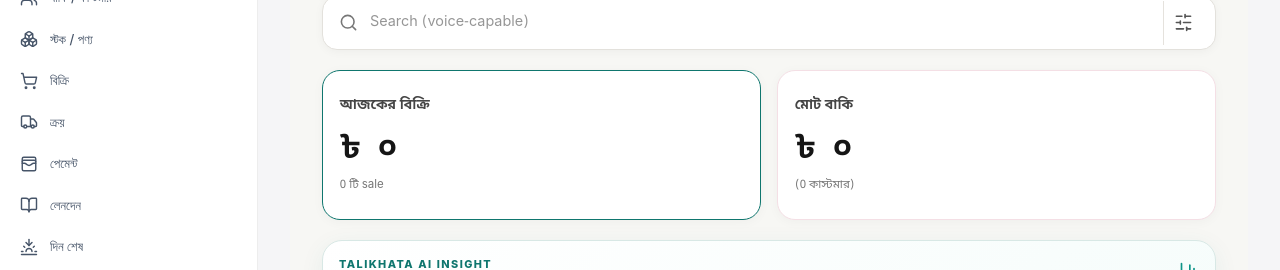
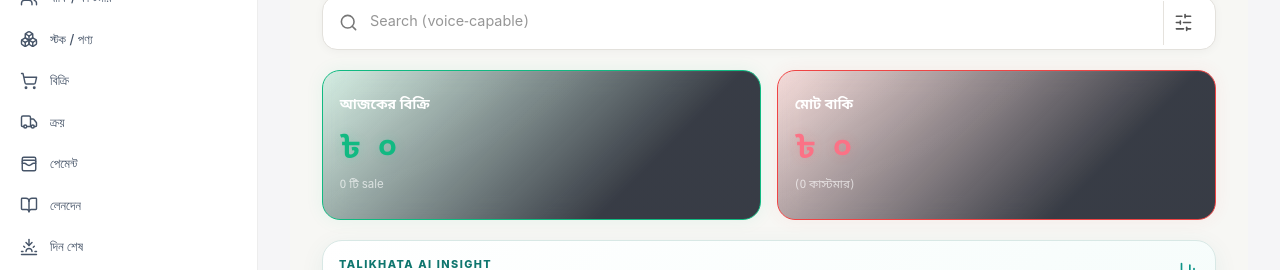
Before and after one commit to joy11122/talikhata-dual-ai-voice-controll, a Next.js app: page /dashboard in a window 1280 px wide. Shown: the part 164-434 px from the top of the page. Built offline with nearby package versions, Linux system fonts and the light colour scheme; no server answers.

Commit message:
style: update dashboard metric cards with dark glass directional glow

```diff
--- a/app/globals.css
+++ b/app/globals.css
@@ -189,3 +189,13 @@ button:disabled{cursor:not-allowed;opacity:.65}
 .tk-mobile-nav-voice>span{display:flex;height:62px;width:62px;align-items:center;justify-content:center;border-radius:50%;background:linear-gradient(145deg,#19e98b,#12cfd1);border:2px solid rgba(255,255,255,.8);box-shadow:0 0 0 5px rgba(18,207,209,.12),0 0 28px rgba(25,233,139,.48);color:#062d2a}
 .tk-mobile-nav-voice b{font-family:var(--tk-dash-serif);font-size:.78rem;line-height:1.1}
 .tk-mobile-nav-voice small{font-size:.55rem;line-height:1;color:#b9ffdc}
+
+/* Dashboard metric cards — dark glass / 135deg directional glow */
+.tk-metric{position:relative;overflow:hidden;background:rgba(22,27,38,.85);backdrop-filter:blur(14px);-webkit-backdrop-filter:blur(14px);}
+.tk-metric-sales{border:1px solid #10B981;background:linear-gradient(135deg,rgba(16,185,129,.15) 0%,rgba(22,27,38,.85) 72%);box-shadow:inset 0 1px 0 rgba(255,255,255,.035),0 0 18px rgba(16,185,129,.08);}
+.tk-metric-due{border:1px solid #EF4444;background:linear-gradient(135deg,rgba(239,68,68,.15) 0%,rgba(22,27,38,.85) 72%);box-shadow:inset 0 1px 0 rgba(255,255,255,.035),0 0 18px rgba(239,68,68,.07);}
+.tk-metric span{color:#fff;font-weight:700;}
+.tk-metric strong{color:#10B981;text-shadow:0 0 12px rgba(16,185,129,.18);}
+.tk-metric-due strong{color:#fb7185;text-shadow:0 0 12px rgba(239,68,68,.18);}
+.tk-metric small{color:rgba(255,255,255,.65);}
+.tk-metric-sales::after,.tk-metric-due::after{content:"";position:absolute;inset:-45%;pointer-events:none;opacity:.3;transform:rotate(-10deg);background:radial-gradient(ellipse at 20% 15%,rgba(255,255,255,.07),transparent 38%);}
```
